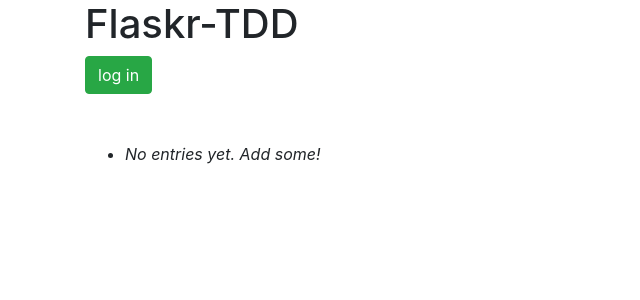
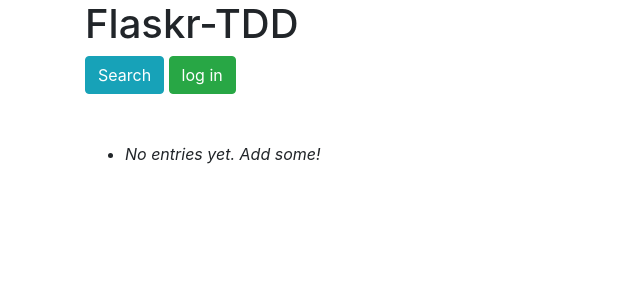
Before and after one commit to forestmonster/flaskr-tdd, a Flask app: page / in a window 1280 px wide. Shown: the top 300 px of the page, without its empty margins (0-640 px from the left). Run offline with Flask 2, Linux system fonts and the light colour scheme; data that the repository does not hold is empty; some libraries are stand-ins or nearby versions.

Commit message:
Add a search button at the top.

```diff
--- a/templates/index.html
+++ b/templates/index.html
@@ -9,6 +9,8 @@
   <div class="container">
 
     <h1>Flaskr-TDD</h1>
+
+    <a class="btn btn-info" role="button" href="{{ url_for('search') }}">Search</a>
 
     {% if not session.logged_in %}
       <a class="btn btn-success" role="button" href="{{ url_for('login') }}">log in</a>
```
